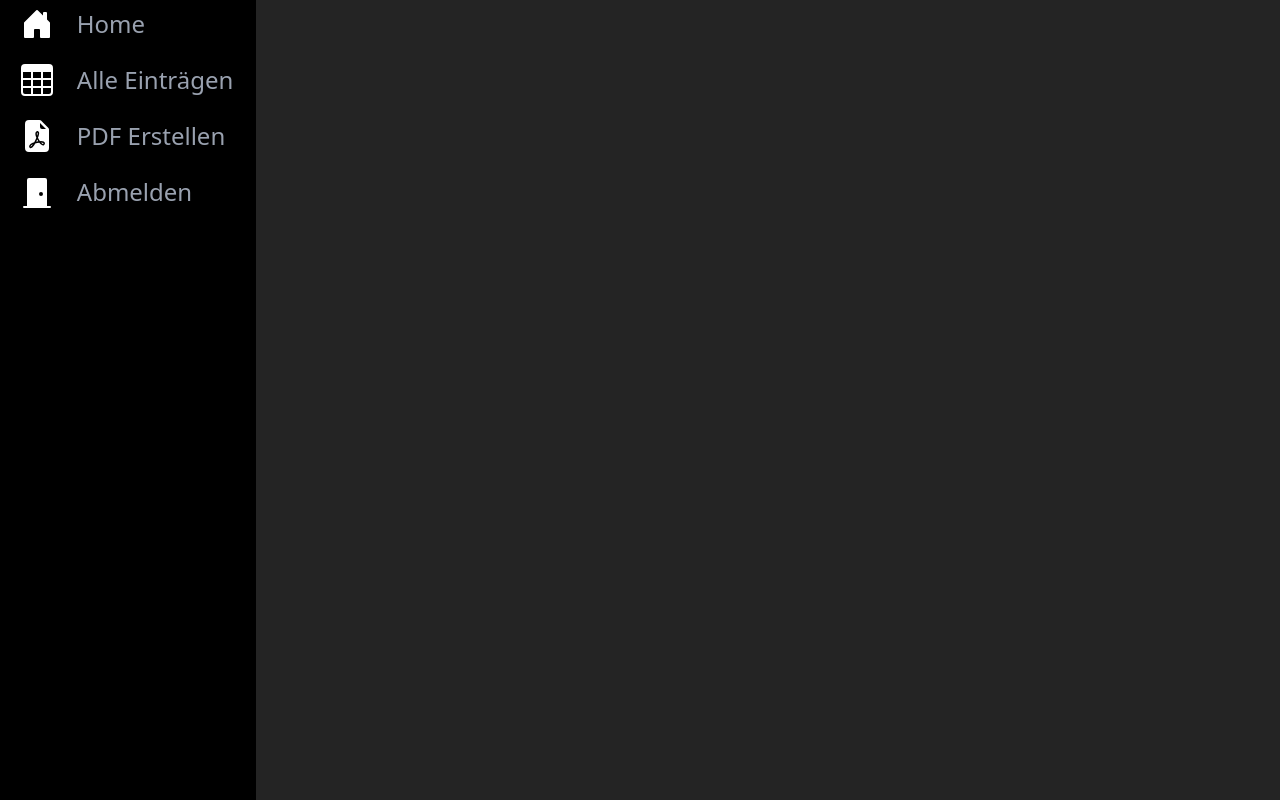
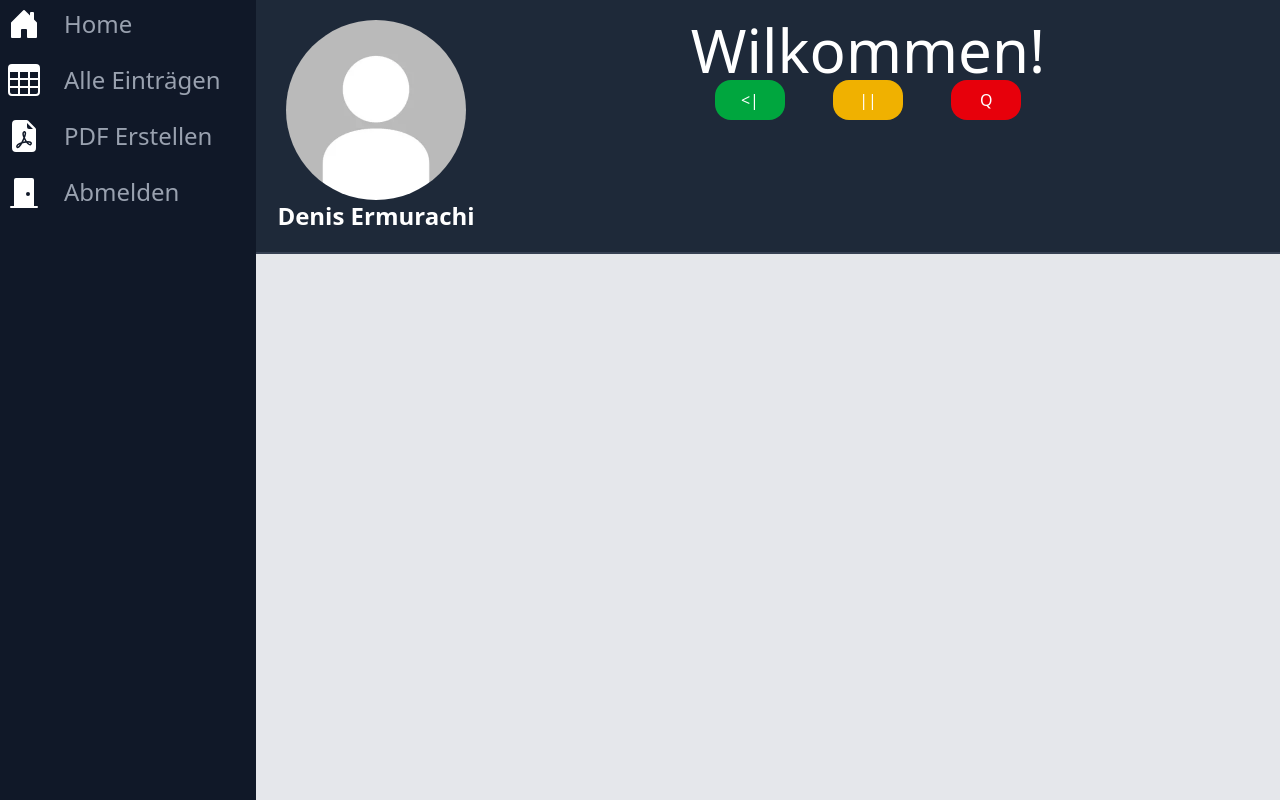
Before and after one commit to Denis80085/Time-Tracker, a React (Vite) app in the folder frontend/: page / in a window 1280 px wide. Built offline with nearby package versions, Linux system fonts and the light colour scheme.

Commit message:
User Menu v0.1

```diff
--- /dev/null
+++ b/frontend/src/components/Home/MenuButton.tsx
@@ -0,0 +1,51 @@
+type MenuButtonProps = {
+  Content: string;
+  Type: string;
+};
+
+function MenuButton(Props: MenuButtonProps) {
+  switch (Props.Type) {
+    case "Start":
+      return (
+        <button
+          className={
+            "px-2 w-[70px] h-10 rounded-2xl bg-green-600 text-white transition-all duration-100 hover:bg-green-400 " +
+            "hover:transform-[scale(1.1)]"
+          }
+        >
+          {Props.Content}
+        </button>
+      );
+      break;
+    case "Stop":
+      return (
+        <button
+          className={
+            "px-2 w-[70px] h-10 rounded-2xl bg-red-600 text-white transition-all duration-100 hover:bg-red-500 " +
+            "hover:transform-[scale(1.1)]"
+          }
+        >
+          {Props.Content}
+        </button>
+      );
+      break;
+    case "Pause":
+      return (
+        <button
+          className={
+            "px-2 w-[70px] h-10 rounded-2xl bg-yellow-500 text-white transition-all duration-100 hover:bg-yellow-300 " +
+            "hover:transform-[scale(1.1)]"
+          }
+        >
+          {Props.Content}
+        </button>
+      );
+      break;
+    default:
+      console.warn("Undefinedn Button");
+      return <></>;
+      break;
+  }
+}
+
+export default MenuButton;
--- /dev/null
+++ b/frontend/src/components/Home/UserMenu.tsx
@@ -0,0 +1,16 @@
+import MenuButton from "./MenuButton";
+
+function UserMenu() {
+  return (
+    <div className="mx-auto">
+      <p className="text-6xl text-white ">Wilkommen!</p>
+      <div className="w-full flex justify-around">
+        <MenuButton Content="<|" Type="Start" />
+        <MenuButton Content="||" Type="Pause" />
+        <MenuButton Content="Q" Type="Stop" />
+      </div>
+    </div>
+  );
+}
+
+export default UserMenu;
--- a/frontend/src/components/MenuOption.tsx
+++ b/frontend/src/components/MenuOption.tsx
@@ -10,7 +10,7 @@ type MenuOptionProps = {
 function MenuOption(menuOptionProps: MenuOptionProps) {
   return (
     <Link
-      className="w-9/10 h-fit mx-auto py-2 flex items-center text-gray-400 hover:bg-gray-700 hover:text-white rounded-md"
+      className="w-full h-fit mx-auto py-2 flex items-center text-gray-400 hover:bg-gray-700 hover:text-white rounded-md"
       to={menuOptionProps.linkTo}
     >
       <img
--- a/frontend/src/components/SideBarMenu.tsx
+++ b/frontend/src/components/SideBarMenu.tsx
@@ -2,7 +2,7 @@ import MenuOption from "./MenuOption.tsx";
 
 function SideBarMenu() {
   return (
-    <nav className="fixed top-0 left-0 h-screen w-64 bg-black flex flex-col space-y-2">
+    <nav className="fixed top-0 left-0 h-screen w-64 bg-gray-900 flex flex-col space-y-2">
       <MenuOption linkTo="/" iconSrc="/icons/house-door-fill.svg">
         Home
       </MenuOption>
--- a/frontend/src/components/UserIcon.tsx
+++ b/frontend/src/components/UserIcon.tsx
@@ -6,13 +6,13 @@ type User = {
 
 function UserIcon(userData: User) {
   return (
-    <div>
+    <div className="flex flex-col items-center w-50">
       <img
         src={userData.image}
         alt={`${userData.firstName} ${userData.lastName}`}
-        className="w-50 rounded-full"
+        className="w-45 rounded-full"
       />
-      <p>{`${userData.firstName} ${userData.lastName}`}</p>
+      <p className="font-bold text-2xl text-white">{`${userData.firstName} ${userData.lastName}`}</p>
     </div>
   );
 }
--- a/frontend/src/index.css
+++ b/frontend/src/index.css
@@ -6,8 +6,8 @@
   font-weight: 400;
 
   color-scheme: light dark;
-  color: rgba(255, 255, 255, 0.87);
-  background-color: #242424;
+  color: black;
+  background-color: #E5E7EB;
 
   font-synthesis: none;
   text-rendering: optimizeLegibility;
--- a/frontend/src/pages/Home.tsx
+++ b/frontend/src/pages/Home.tsx
@@ -1,5 +1,19 @@
+import UserMenu from "../components/Home/UserMenu";
+import UserIcon from "../components/UserIcon";
+
 function Home() {
-  return <div>Home</div>;
+  return (
+    <div className="w-[calc(100vw - 256px)] ml-64">
+      <section className="border-solid border-b-2 border-gray-700 p-5 bg-gray-800 flex">
+        <UserIcon
+          firstName={"Denis"}
+          lastName={"Ermurachi"}
+          image={"/public/images/user.webp"}
+        />
+        <UserMenu />
+      </section>
+    </div>
+  );
 }
 
 export default Home;
```
